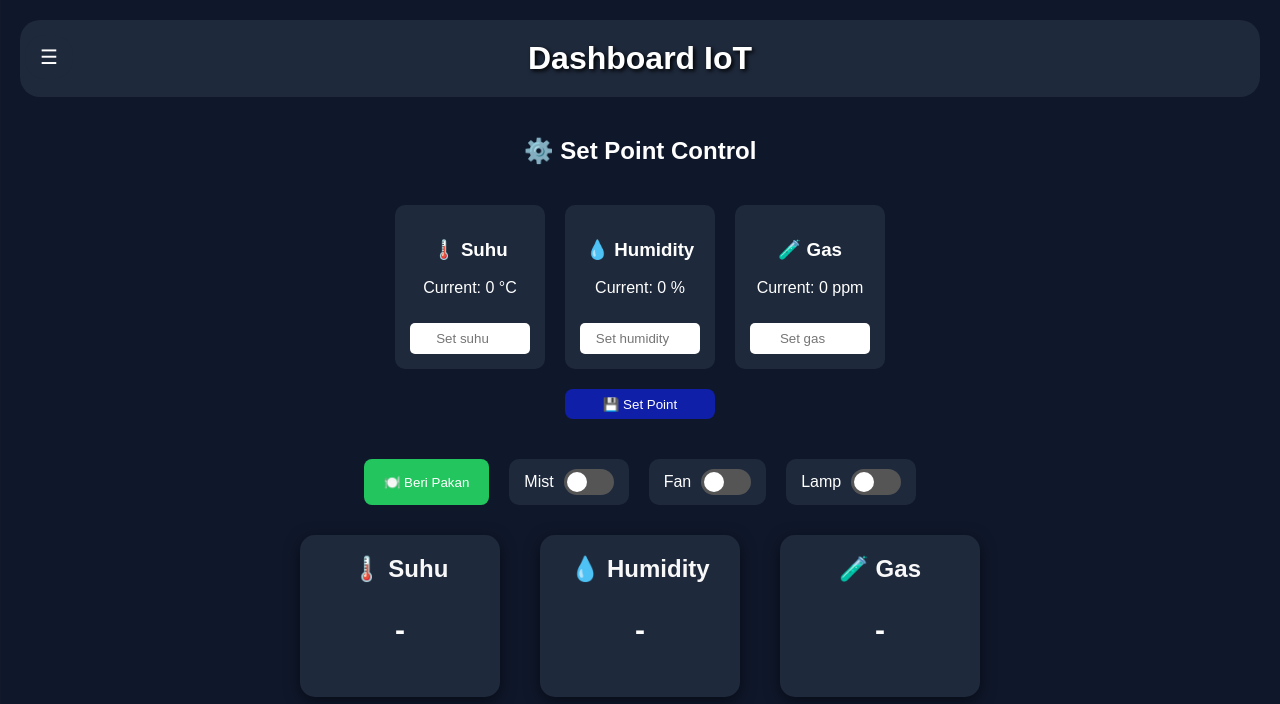
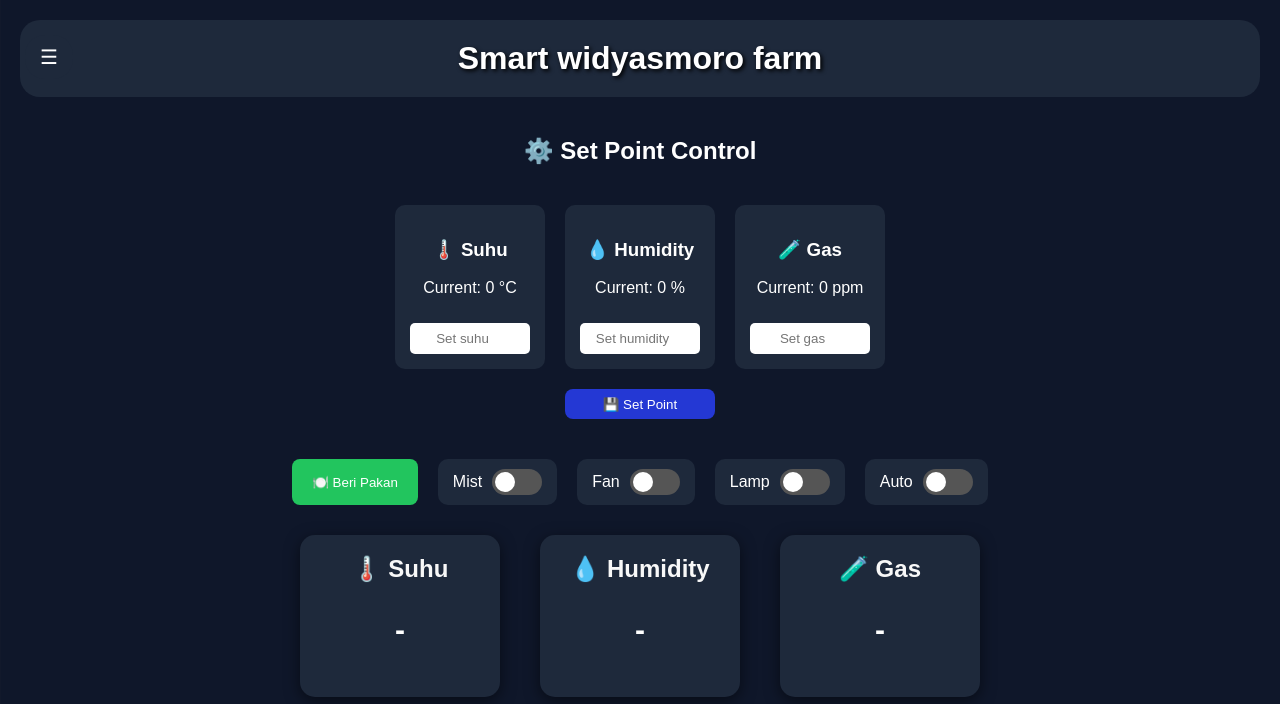
Before and after one commit to irwandikamalik/kandang_ayam_iot, a Flask app: page / in a window 1280 px wide. Shown: the top 704 px of the page. Run offline with Flask 3, Linux system fonts and the light colour scheme; data that the repository does not hold is empty.

Commit message:
feat: add auto mode

```diff
--- a/main_system/app.py
+++ b/main_system/app.py
@@ -6,6 +6,7 @@ app = Flask(__name__)
 current_command = {
     "feed": False,
     "lamp": False,
+    "auto" : False,
     "fan": False,
     "mist": False
 }
@@ -56,6 +57,12 @@ def feed():
 def lamp():
     state = request.json['state']
     current_command["lamp"] = state
+    return {"status": "ok"}
+
+@app.route('/auto', methods=['POST'])
+def auto():
+    state = request.json['state']
+    current_command["auto"] = state
     return {"status": "ok"}
 
 @app.route('/mist', methods=['POST'])
--- a/main_system/templates/index.html
+++ b/main_system/templates/index.html
@@ -215,7 +215,7 @@
       }
 
       .button-setpoint {
-        background: #101fa8;
+        background: #2438d4;
         border: none;
         border-radius: 8px;
         color: white;
@@ -376,7 +376,7 @@
     <div class="content">
       <button class="toggle-btn" onclick="toggleSidebar()">☰</button>
 
-      <h1 class="title">Dashboard IoT</h1>
+      <h1 class="title">Smart widyasmoro farm</h1>
 
       <!-- HOME (GRAPH) -->
       <div id="home" class="page active">
@@ -428,6 +428,14 @@
             <span>Lamp</span>
             <label class="switch">
               <input type="checkbox" onchange="toggleLamp(this)" />
+              <span class="slider"></span>
+            </label>
+          </label>
+
+          <label class="switch-wrapper">
+            <span>Auto</span>
+            <label class="switch">
+              <input type="checkbox" id="autoSwitch" onchange="toggleAuto(this)" />
               <span class="slider"></span>
             </label>
           </label>
@@ -500,6 +508,14 @@
         });
       }
 
+      async function toggleAuto(el) {
+        await fetch("/auto", {
+          method: "POST",
+          headers: { "Content-Type": "application/json" },
+          body: JSON.stringify({ state: el.checked }),
+        });
+      }
+
       async function toggleMist(el) {
         await fetch("/mist", {
           method: "POST",
@@ -530,6 +546,15 @@
           console.error("Gagal load setpoint:", err);
         }
       }
+
+
+      async function loadCommand() {
+        const res = await fetch("/get-command");
+        const data = await res.json();
+
+        document.getElementById("autoSwitch").checked = data.auto;
+      }
+
 
       async function setPoint() {
         const suhu = document.getElementById("setSuhu").value;
@@ -823,6 +848,7 @@
       initChart();
       fetchData();
       loadSetpoint();
+      loadCommand();
       setInterval(fetchData, 1000);
       setInterval(loadSetpoint, 5000);
     </script>
```
Also changed, not shown: main_system/launcher_app.py (added, +12 -0 lines), main_system/serial_to_mysql.py (+23 -9 lines), 1 other file.
